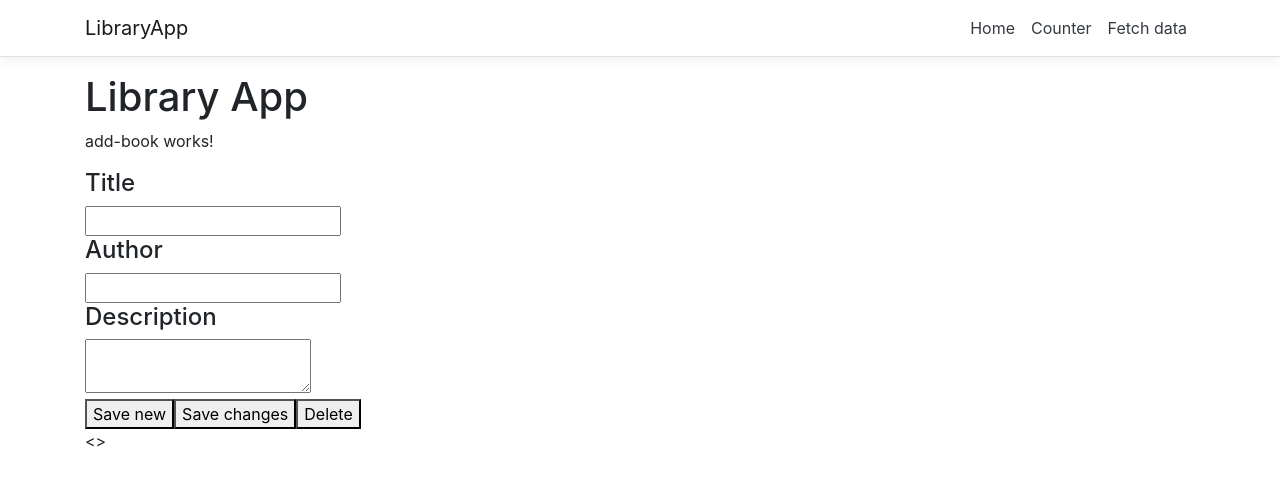
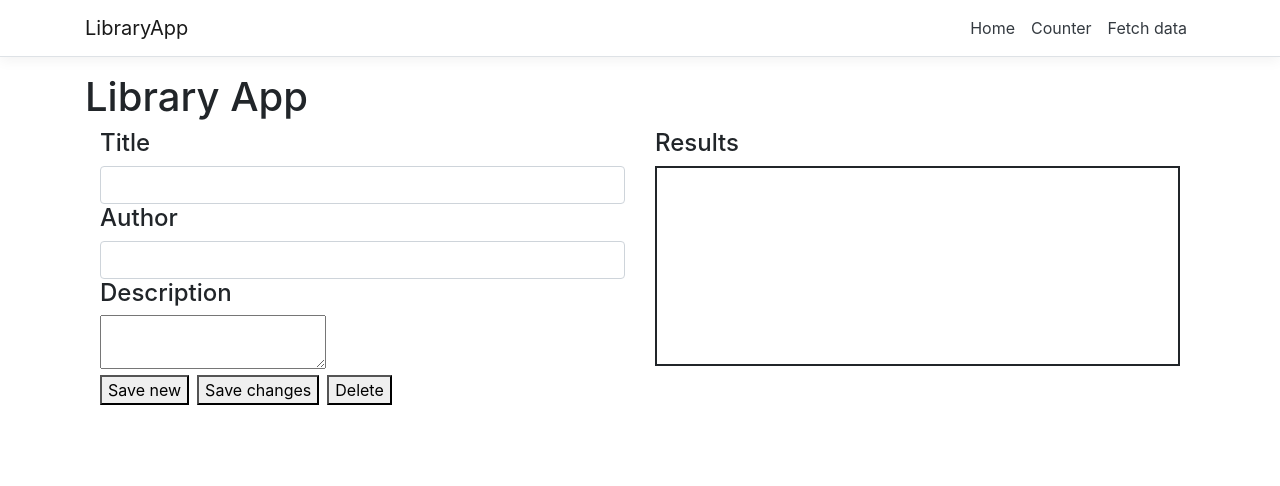
Before and after one commit to jphpue/LibraryApp, an Angular app in the folder LibraryApp/ClientApp/: page / in a window 1280 px wide. Shown: the top 486 px of the page. Built offline with nearby package versions, Linux system fonts and the light colour scheme.

Commit message:
Visuals pretty much done

```diff
--- a/LibraryApp/ClientApp/src/app/add-book/add-book.component.css
+++ b/LibraryApp/ClientApp/src/app/add-book/add-book.component.css
@@ -0,0 +1,9 @@
+#buttons button{
+    margin: 0 0.5em 0 0;
+}
+
+#description, text {
+  -webkit-box-sizing: border-box;
+  -moz-box-sizing: border-box;
+  box-sizing: border-box;
+}
--- a/LibraryApp/ClientApp/src/app/add-book/add-book.component.html
+++ b/LibraryApp/ClientApp/src/app/add-book/add-book.component.html
@@ -1,9 +1,8 @@
-<p>add-book works!</p>
 <form>
   <h4>Title</h4>
-  <input type="text" class="input" />
+  <input class="form-control input-lg" id="title" type="text">
   <h4>Author</h4>
-  <input type="text" class="input" />
+  <input class="form-control input-lg" id="author" type="text">
   <h4>Description</h4>
   <textarea id="description"></textarea>
 </form>
--- a/LibraryApp/ClientApp/src/app/book-listing/book-listing.component.css
+++ b/LibraryApp/ClientApp/src/app/book-listing/book-listing.component.css
@@ -0,0 +1,6 @@
+#results{
+    min-height:200px;
+    min-width: 200px;
+    border: 2px solid;
+
+}
--- a/LibraryApp/ClientApp/src/app/book-listing/book-listing.component.html
+++ b/LibraryApp/ClientApp/src/app/book-listing/book-listing.component.html
@@ -1 +1,4 @@
-<>
+<h4>Results</h4>
+<div id="results">
+
+</div>
--- a/LibraryApp/ClientApp/src/app/home/home.component.html
+++ b/LibraryApp/ClientApp/src/app/home/home.component.html
@@ -1,3 +1,11 @@
 <h1>Library App</h1>
-<add-book></add-book>
-<book-listing></book-listing>
+<div class="container">
+  <div class="row">
+    <div class="col-sm-6">
+      <add-book></add-book>
+    </div>
+    <div class="col-sm-6">
+      <book-listing></book-listing>
+    </div>
+  </div>
+</div>
```
